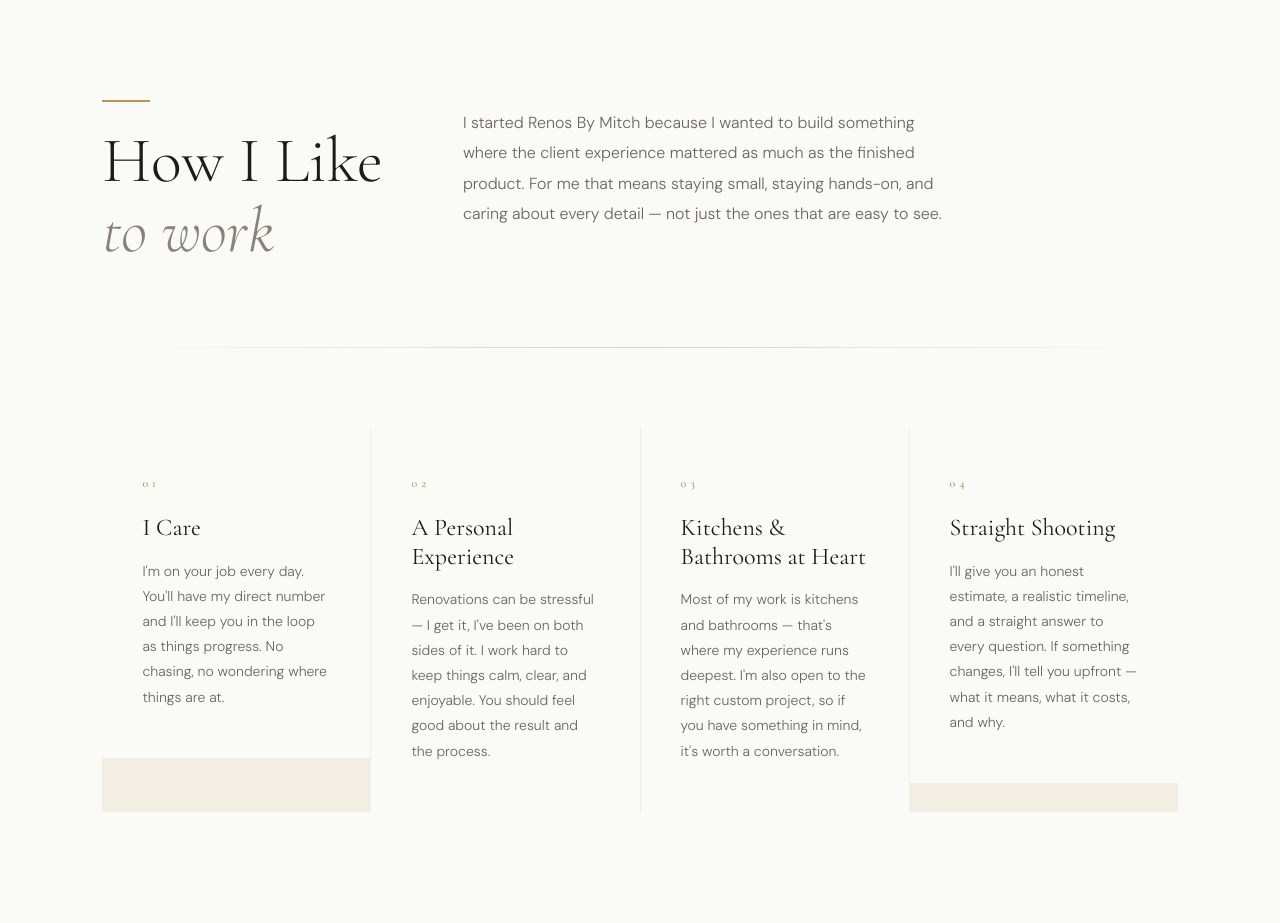
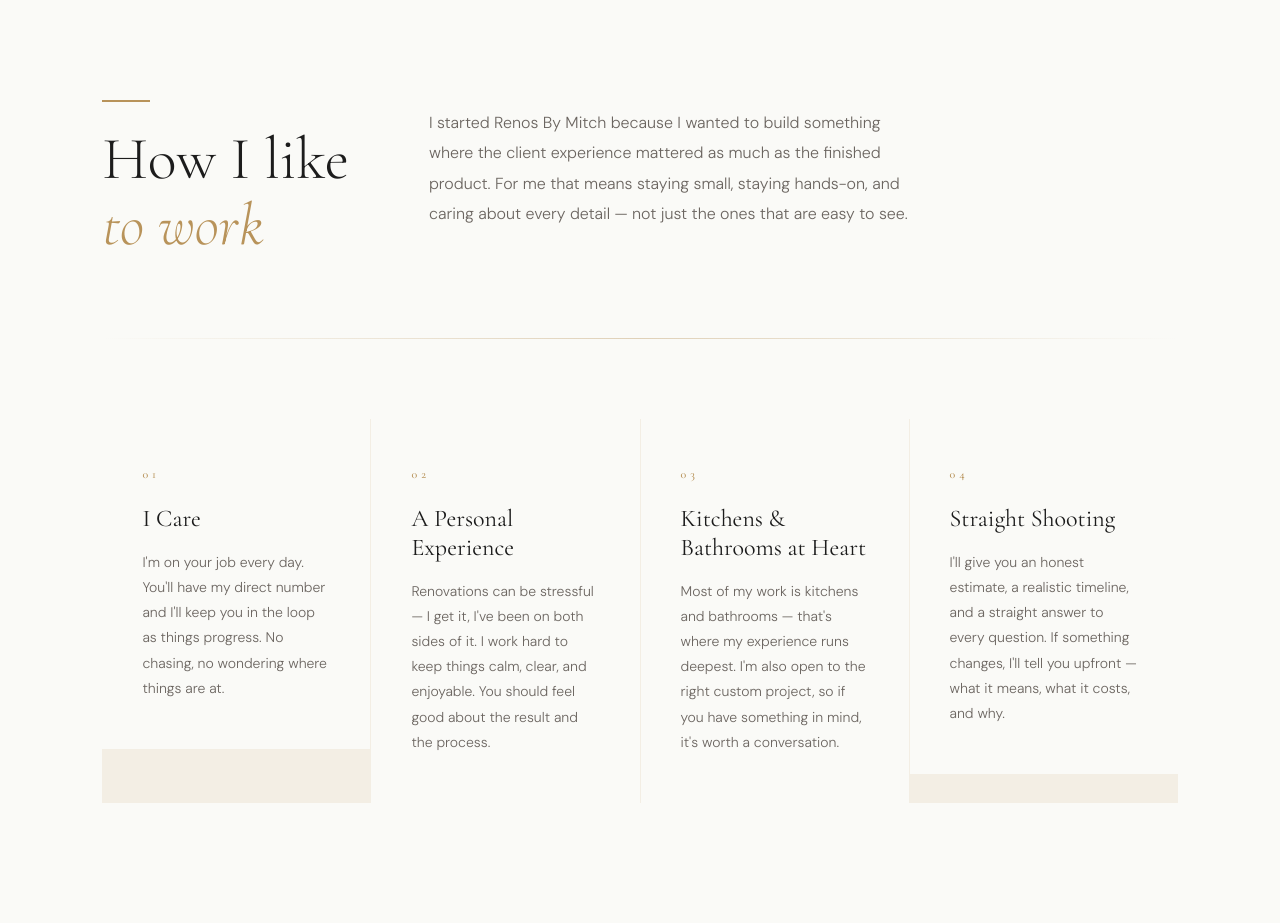
Before and after one commit to Mitch447/renos-by-mitch, a React (Vite) app: page / in a window 1280 px wide. Shown: the part 820-1743 px from the top of the page. Built offline with nearby package versions, Linux system fonts and the light colour scheme.

Commit message:
How I like to work

```diff
--- a/src/components/Pain.jsx
+++ b/src/components/Pain.jsx
@@ -32,9 +32,8 @@ export default function Pain() {
         <div style={{ display: "flex", alignItems: "flex-start", gap: 80, marginBottom: 80, flexWrap: "wrap" }}>
           <div style={{ flex: "0 0 auto", maxWidth: 400 }}>
             <GoldAccent />
-            <h2 className="display" style={{ fontSize: "clamp(36px, 5vw, 64px)", fontWeight: 300, lineHeight: 1.1, color: "var(--charcoal)" }}>
-              How I Like<br />
-              <em style={{ color: "var(--stone)", fontStyle: "italic" }}>to work</em>
+            <h2 className="display" style={{ fontSize: "clamp(36px,5vw,60px)", fontWeight: 300, lineHeight: 1.1, color: "var(--charcoal)" }}>
+              How I like<br/><em style={{ color: "var(--gold)", fontStyle: "italic" }}>to work</em>
             </h2>
           </div>
           <div style={{ flex: 1, minWidth: 280, paddingTop: 8 }}>
```
